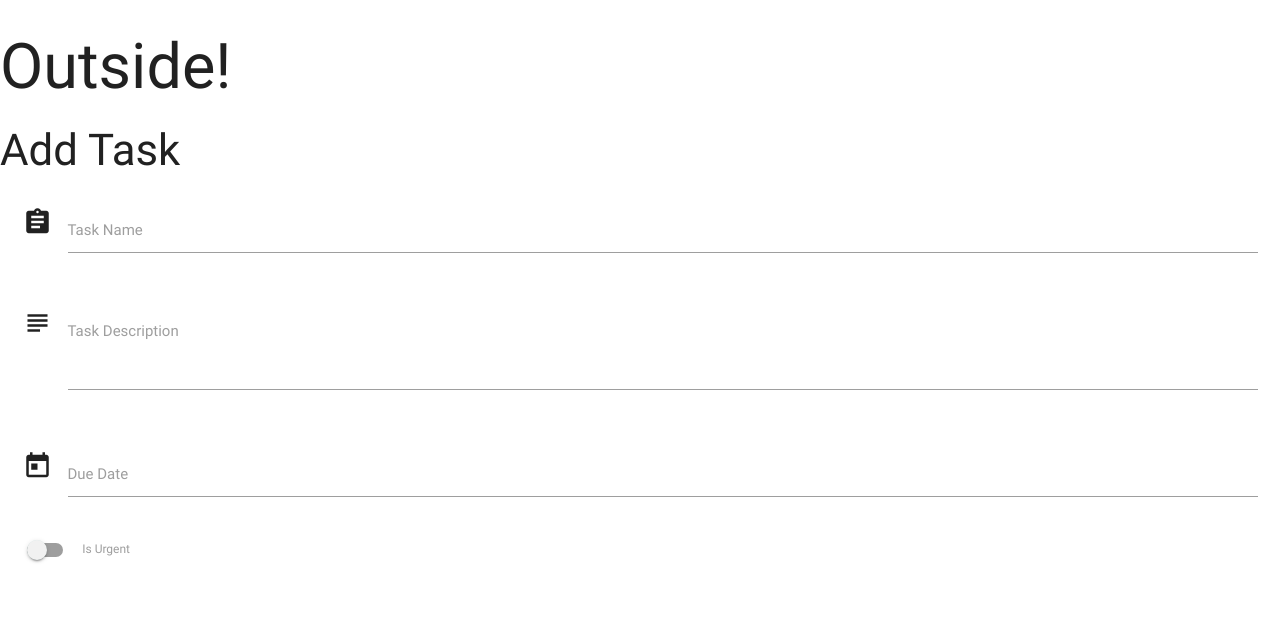
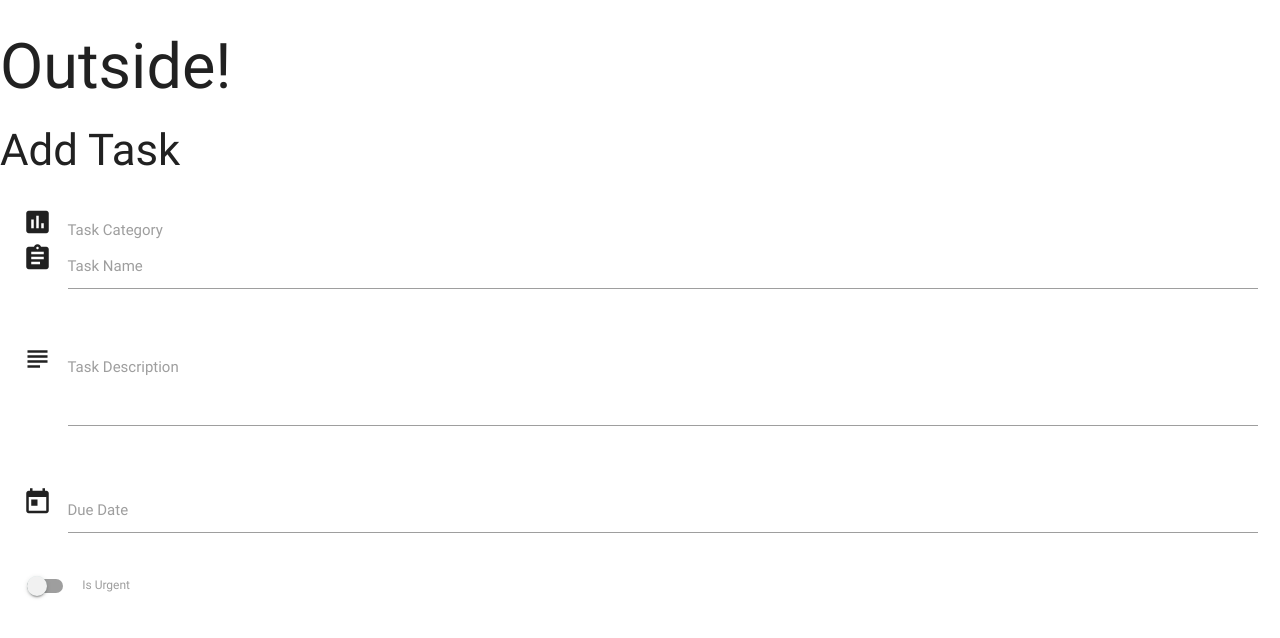
Before and after one commit to markofsuccess/task-manager, a Flask app: page /add_task in a window 1280 px wide. Shown: the top 638 px of the page. Run offline with Flask 2, Linux system fonts and the light colour scheme; data that the repository does not hold is empty; some libraries are stand-ins or nearby versions.

Commit message:
added select category task, added mongo.db.categories.find() to access mongodb categories

```diff
--- a/app.py
+++ b/app.py
@@ -13,11 +13,13 @@ mongo = PyMongo(app)
 @app.route('/')
 @app.route('/get_tasks')
 def get_tasks():
-    return render_template("tasks.html", tasks=mongo.db.tasks.find())
+    return render_template("tasks.html",
+                            tasks=mongo.db.tasks.find())
 
 @app.route('/add_task')
 def add_task():
-    return render_template('addtask.html')
+    return render_template('addtask.html',
+                            categories=mongo.db.categories.find())
 
 
 if __name__ == '__main__':
--- a/templates/addtask.html
+++ b/templates/addtask.html
@@ -3,6 +3,19 @@
 <h3>Add Task</h3>
 <div class="row">
     <form action="" method="POST" class="col s12">
+        <div class="row">
+            <div class="row">
+                <div class="input-field col s12">
+                    <i class="material-icons prefix">poll</i>
+                    <select id="category" name="category_name">
+                  <option value="" disabled selected>Choose Category</option>
+                  {% for cat in categories %}
+                      <option value="{{cat.category_name}}">{{cat.category_name}}</option>
+                  {% endfor %}
+                </select>
+                    <label>Task Category</label>
+                </div>
+            </div>
         <div class="row">
             <div class="input-field col s12">
                 <i class="material-icons prefix">assignment</i>
```
